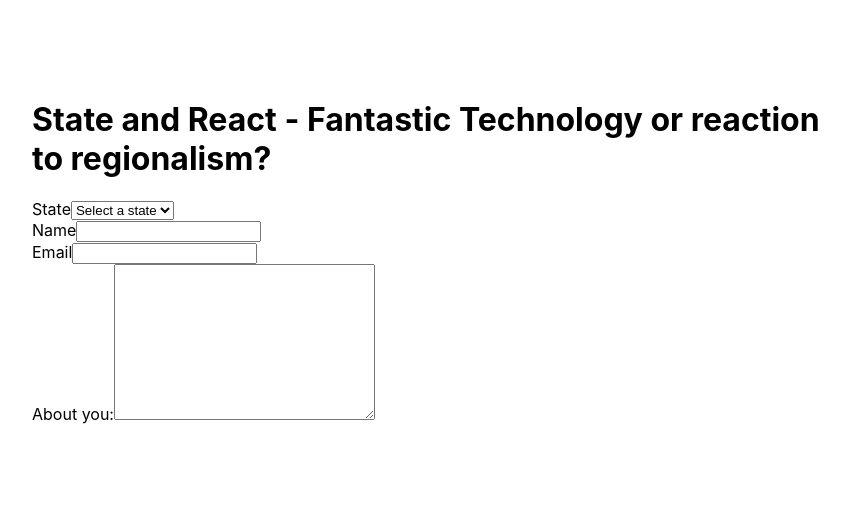
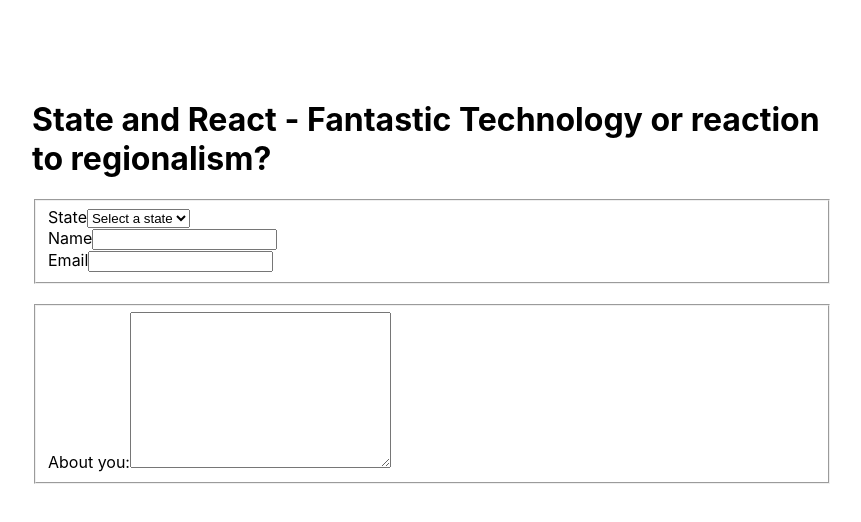
Before and after one commit to lucasiqueira/trybe-exercicios, a React (Create React App) app in the folder 2-front-end/secao-3-componentes-de-estado-eventos-e-formularios-com-react/dia-2-formularios-no-react/my-form-1.0/: page / in a window 1280 px wide. Shown: the top 522 px of the page, without its empty margins (68-929 px from the left). Built offline with nearby package versions, Linux system fonts and the light colour scheme.

Commit message:
feat: controlling all elements and changing language

```diff
--- a/2-front-end/secao-3-componentes-de-estado-eventos-e-formularios-com-react/dia-2-formularios-no-react/my-form-1.0/src/components/Form.jsx
+++ b/2-front-end/secao-3-componentes-de-estado-eventos-e-formularios-com-react/dia-2-formularios-no-react/my-form-1.0/src/components/Form.jsx
@@ -24,6 +24,7 @@ class Form extends Component {
       <div>
         <h1>State and React - Fantastic Technology or reaction to regionalism?</h1>
         <form>
+          <fieldset>
             <label htmlFor="">
               State
               <select name="state" id="state" value={ state } onChange={ this.handleChange }>
@@ -54,7 +55,10 @@ class Form extends Component {
               Email
               <input type="email" name="email" value={ email } onChange={ this.handleChange } />
             </label>
+          </fieldset>
           <br />
+          <fieldset>
+
             <label htmlFor="">
               About you:
               <textarea
@@ -66,6 +70,7 @@ class Form extends Component {
                 onChange={ this.handleChange }
               />
             </label>
+          </fieldset>
         </form>
       </div>
     )
```
Lines whose indentation alone changed are shown as unchanged.
